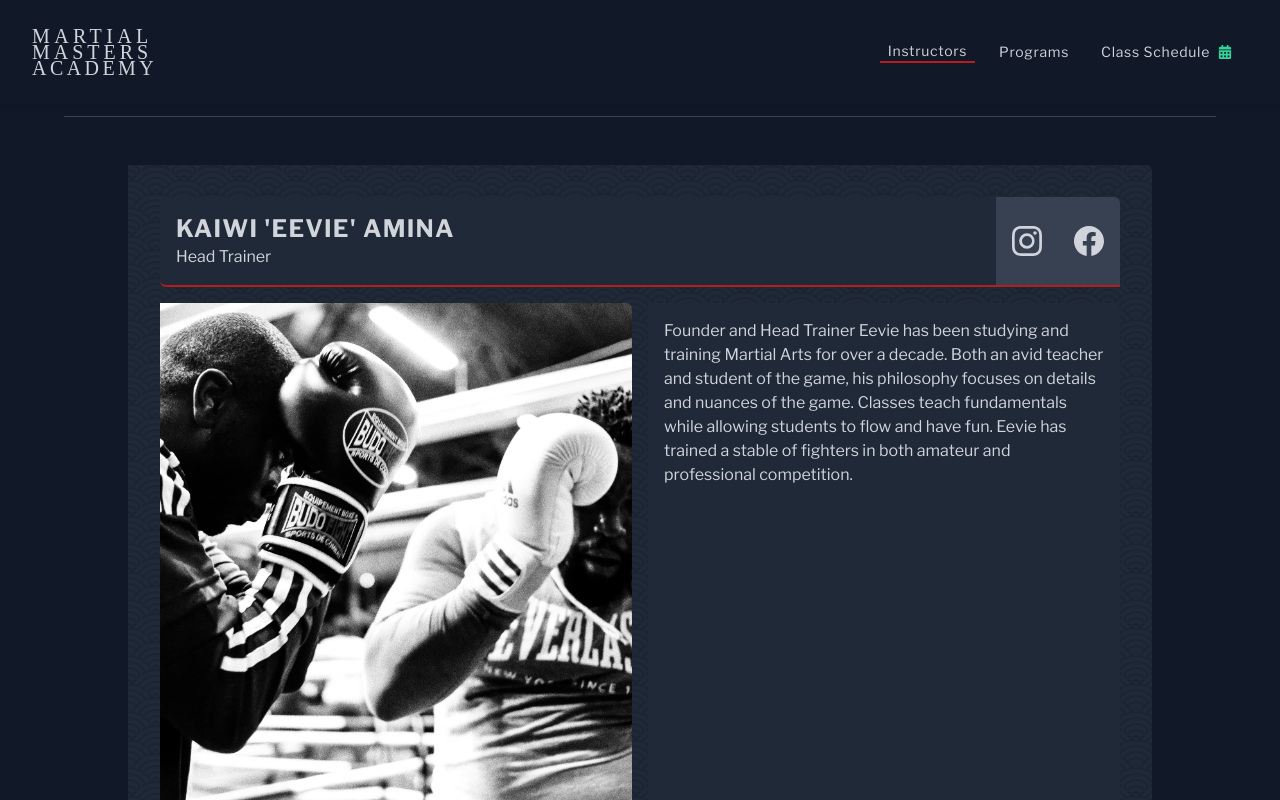
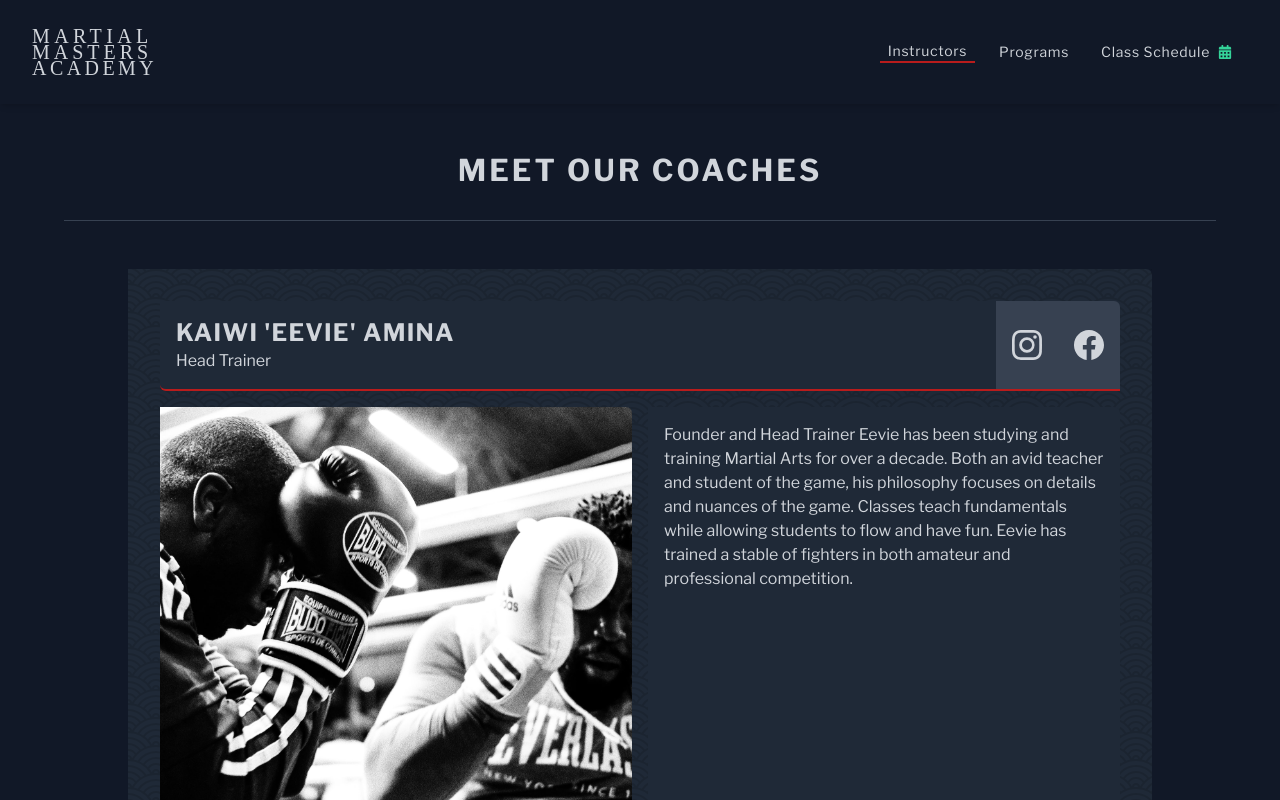
Before and after one commit to allanlalangan/martial-masters-academy, a Next.js app: page /instructors in a window 1280 px wide. Shown: the top 800 px of the page. Built offline with nearby package versions, Linux system fonts and the light colour scheme; a web font is replaced by a local one.

Commit message:
fix(layout): fix main margin-top

```diff
--- a/components/Hero/Hero.jsx
+++ b/components/Hero/Hero.jsx
@@ -5,7 +5,7 @@
 import Pattern from '../Pattern/Pattern';
 const Hero = () => {
   return (
-    <section className='relative mt-[13vh] mb-16 grid h-main grid-cols-12'>
+    <section className='relative mb-16 grid h-main grid-cols-12'>
       <div className='pattern relative col-span-12 flex flex-col items-center justify-center bg-gray-800 p-8 md:col-span-6 md:items-start md:p-16'>
         <span className='text-3xl tracking-widest drop-shadow-sm'>Elevate</span>
         <span className='py-4 text-center text-5xl font-black uppercase tracking-wider drop-shadow-lg md:text-justify md:text-7xl'>
--- a/pages/_app.js
+++ b/pages/_app.js
@@ -6,7 +6,7 @@
   return (
     <>
       <Header />
-      <main>
+      <main className='mt-[13vh]'>
         <Component {...pageProps} />
       </main>
       <Footer />
```
